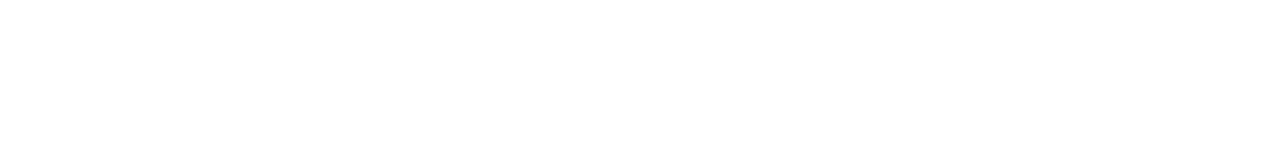
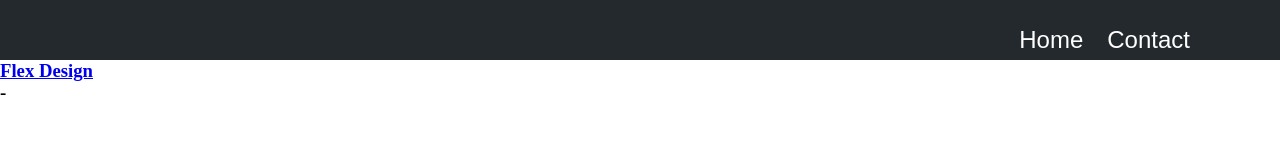
Before and after one commit to abdulaha017/abdulaha017.github.io, a plain HTML site: page index.html in a window 1280 px wide. Drawn offline with Linux system fonts and the light colour scheme.

Commit message:
Add files via upload

```diff
--- /dev/null
+++ b/assets/css/style.css
@@ -0,0 +1,30 @@
+* {
+    margin: 0;
+    padding: 0;
+}
+
+nav {
+    background: #24292E;
+    padding: 30px 80px;
+}
+
+/* nav */
+
+nav ul {
+    list-style: none;
+    float: right;
+}
+
+nav ul li {
+    display: inline-block;
+}
+
+nav ul li a {
+    color: #fff;
+    padding: 0 10px;
+    font-size: 24px;
+    text-transform: capitalize;
+    text-decoration: none;
+    font-family: sans-serif;
+    line-height: 20px;
+}
--- a/index.html
+++ b/index.html
@@ -4,10 +4,27 @@
 <head>
     <meta charset="UTF-8">
     <title>Abdulaha's Public Website</title>
+
+    <link rel="stylesheet" href="assets/css/style.css">
 </head>
 
 <body>
 
+    <nav>
+        <ul>
+            <li><a href="https://abdulaha017.github.io/">Home</a></li>
+            <li><a href="https://facebook.com/abdulahaislam.shanto">Contact</a></li>
+        </ul>
+    </nav>
+
+    <div class="assignment">
+        <a href="Github-simple-design/index.html"><h3>Flex Design</h3></a>
+        <a href="#"></a><h3>-</h3></a>
+
+    </div>
+
+
+
 </body>
 
 </html>
```
Also changed, not shown: 2 other files.
